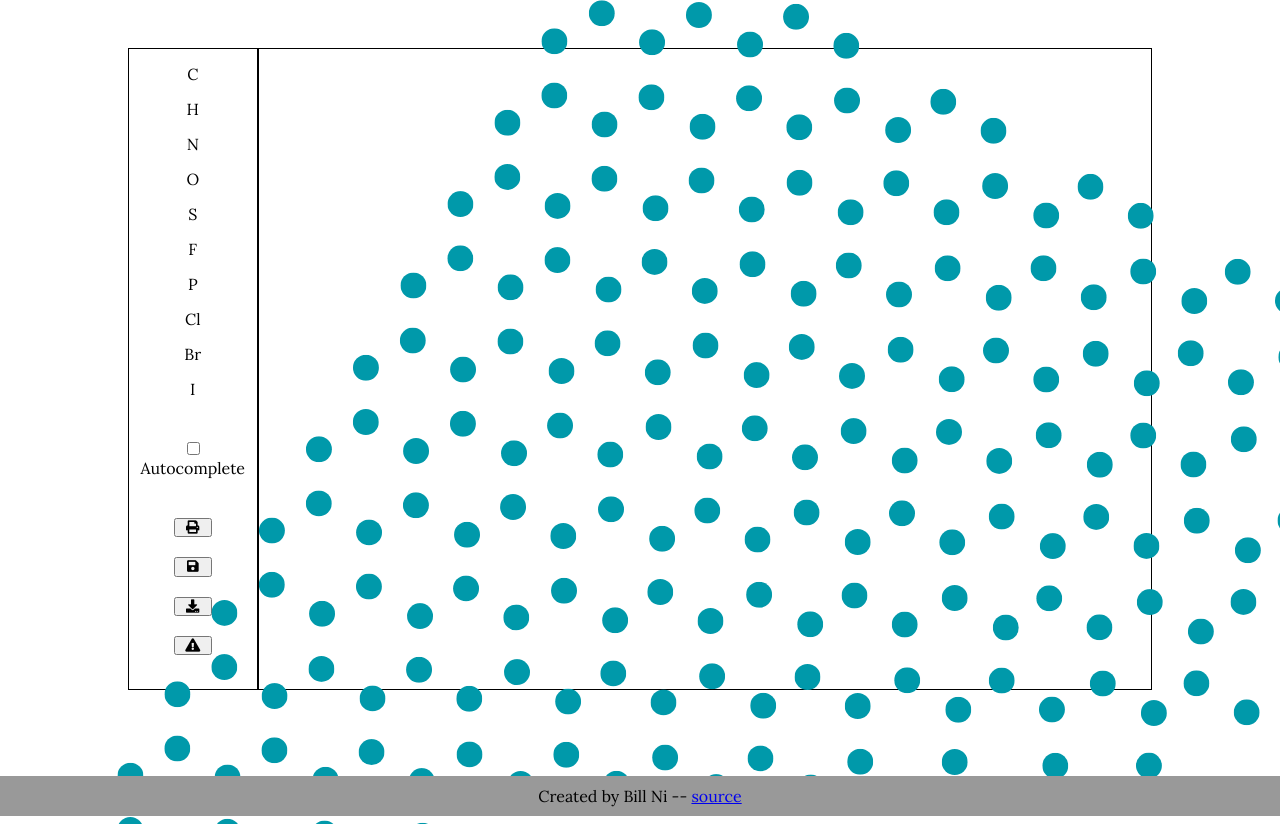
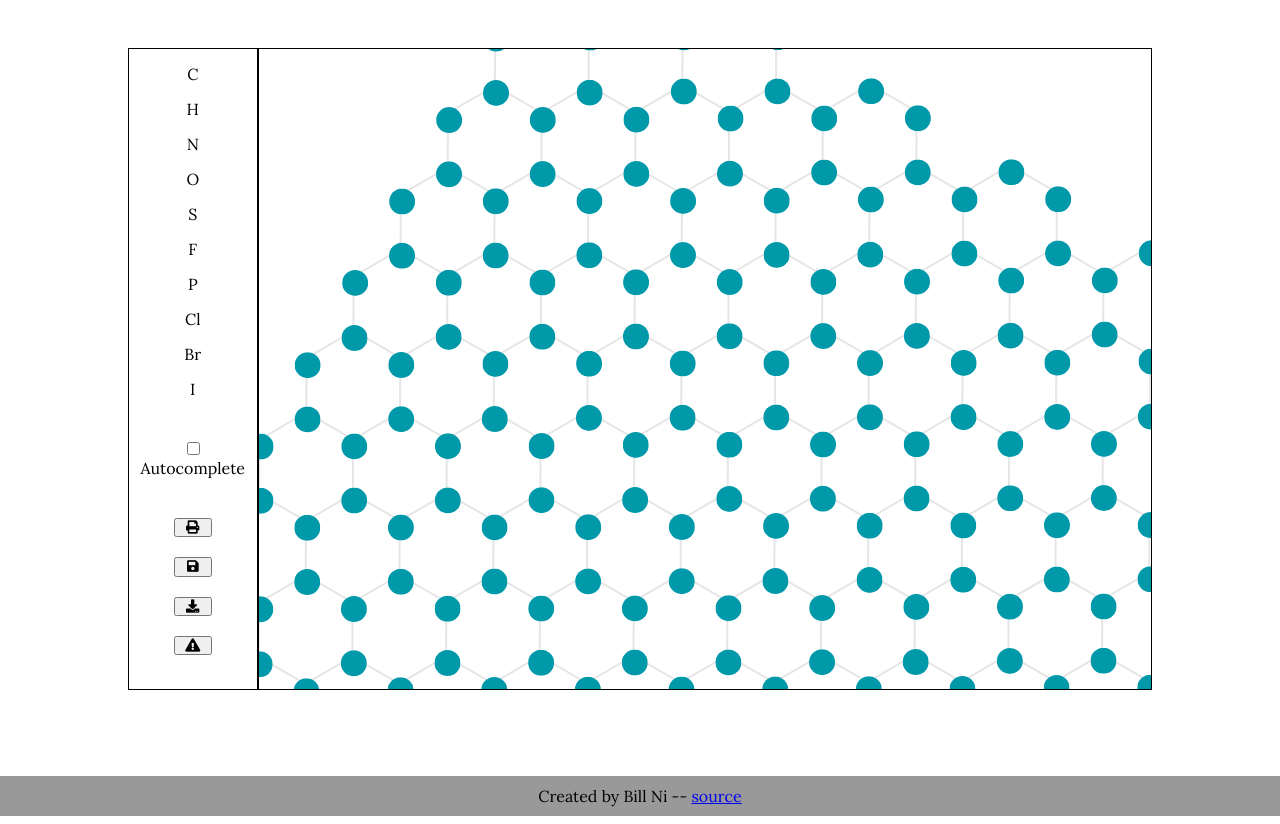
Before and after one commit to bnidevs/draw-orgo, a plain HTML site: page index.html in a window 1280 px wide. Drawn offline with Linux system fonts and the light colour scheme.

Commit message:
added grid

```diff
--- a/script.js
+++ b/script.js
@@ -9,9 +9,12 @@ window.onload = () => {
   var grid = document.createElement("div");
   grid.className = "grid";
 
+  var grid_arr = [];
+
   var x = 2;
 
   for(var j = 0; j < 25; j++){
+    var row_arr = [];
     var row = document.createElement("div");
     row.className = "row";
 
@@ -19,10 +22,10 @@ window.onload = () => {
       row.className += " offset";
     }
 
-    for(var i = 0; i < 17; i++){
+    for(var i = 0; i < 18; i++){
       var insertion = document.createElement("div");
       if(i % 3 == x){
-        insertion.className = "blank_ins";
+        insertion.className = "blank_ins brdr-no";
       }else{
         insertion.className = "ins brdr-no";
         insertion.ondragenter = allowDrop;
@@ -30,8 +33,11 @@ window.onload = () => {
         insertion.ondragover = allowDrop;
         insertion.setAttribute("ondrop", "drop(event);");
       }
+      row_arr.push(insertion);
       row.appendChild(insertion);
     }
+
+    grid_arr.push(row_arr);
 
     if(x == 2){
       x = 1;
@@ -42,9 +48,85 @@ window.onload = () => {
     grid.appendChild(row);
   }
   org_canvas.appendChild(grid);
+
+  var lines = document.createElement("div");
+  var svg = document.createElementNS('http://www.w3.org/2000/svg', 'svg');
+  svg.id = "lines";
+  svg.setAttribute('width','100vw');
+  svg.setAttribute('height','100vh');
+
+  for(var i = 0; i < grid_arr.length; i++){
+    for(var j = 0; j < grid_arr[0].length - 1; j++){
+      if(!grid_arr[i][j].classList.contains("blank_ins") && !grid_arr[i][j+1].classList.contains("blank_ins")){
+        var line = document.createElementNS('http://www.w3.org/2000/svg', "line");
+        var coords_begin = getCoords(grid_arr[i][j]), coords_end = getCoords(grid_arr[i][j+1]);
+        line.setAttribute('x1', coords_begin[0]);
+        line.setAttribute('y1', coords_begin[1]);
+        line.setAttribute('x2', coords_end[0]);
+        line.setAttribute('y2', coords_end[1]);
+        line.setAttribute('stroke', 'black');
+        line.setAttribute('stroke-opacity', '0.1');
+        line.setAttribute('stroke-width', '2');
+        svg.appendChild(line);
+      }
+    }
+  }
+
+  for(var i = 1; i < grid_arr.length; i++){
+    for(var j = 0; j < grid_arr[0].length; j++){
+      if(!grid_arr[i][j].classList.contains("blank_ins")){
+        if(j > 0 && !grid_arr[i-1][j-1].classList.contains("blank_ins") && i % 2 == 1){
+          var line = document.createElementNS('http://www.w3.org/2000/svg', "line");
+          var coords_begin = getCoords(grid_arr[i][j]), coords_end = getCoords(grid_arr[i-1][j-1]);
+          line.setAttribute('x1', coords_begin[0]);
+          line.setAttribute('y1', coords_begin[1]);
+          line.setAttribute('x2', coords_end[0]);
+          line.setAttribute('y2', coords_end[1]);
+          line.setAttribute('stroke', 'black');
+          line.setAttribute('stroke-opacity', '0.1');
+          line.setAttribute('stroke-width', '2');
+          svg.appendChild(line);
+        }
+
+        if(i % 2 == 0 && !grid_arr[i-1][j+1].classList.contains("blank_ins")){
+          var line = document.createElementNS('http://www.w3.org/2000/svg', "line");
+          var coords_begin = getCoords(grid_arr[i][j]), coords_end = getCoords(grid_arr[i-1][j+1]);
+          line.setAttribute('x1', coords_begin[0]);
+          line.setAttribute('y1', coords_begin[1]);
+          line.setAttribute('x2', coords_end[0]);
+          line.setAttribute('y2', coords_end[1]);
+          line.setAttribute('stroke', 'black');
+          line.setAttribute('stroke-opacity', '0.1');
+          line.setAttribute('stroke-width', '2');
+          svg.appendChild(line);
+        }
+
+        if(!grid_arr[i-1][j].classList.contains("blank_ins")){
+          var line = document.createElementNS('http://www.w3.org/2000/svg', "line");
+          var coords_begin = getCoords(grid_arr[i][j]), coords_end = getCoords(grid_arr[i-1][j]);
+          line.setAttribute('x1', coords_begin[0]);
+          line.setAttribute('y1', coords_begin[1]);
+          line.setAttribute('x2', coords_end[0]);
+          line.setAttribute('y2', coords_end[1]);
+          line.setAttribute('stroke', 'black');
+          line.setAttribute('stroke-opacity', '0.1');
+          line.setAttribute('stroke-width', '2');
+          svg.appendChild(line);
+        }
+      }
+    }
+  }
+
+  org_canvas.append(svg);
 }
 
 // document.getElementById("org_canvas").addEventListener("")
+
+var getCoords = (box) => {
+  var boundingRect = box.getBoundingClientRect();
+
+  return [(boundingRect.left + boundingRect.right) / 2, (boundingRect.top + boundingRect.bottom) / 2]
+}
 
 var allowDrop = (ev) => {
   ev.preventDefault();
--- a/style.css
+++ b/style.css
@@ -49,7 +49,7 @@ body {
   height: 20px;
   background-color: transparent;
 
-  transform: rotate(-30deg);
+  border-radius: 50%;
 }
 
 .tool {
@@ -71,7 +71,7 @@ body {
 
 .grid {
   display: flex;
-  position: absolute;
+  position: relative;
 
   height: 1200px;
 
@@ -117,3 +117,9 @@ body {
   justify-content: center;
   align-items: center;
 }
+
+#lines {
+  z-index: -1;
+  margin-top: -1256px;
+  margin-left: -260px;
+}
```
